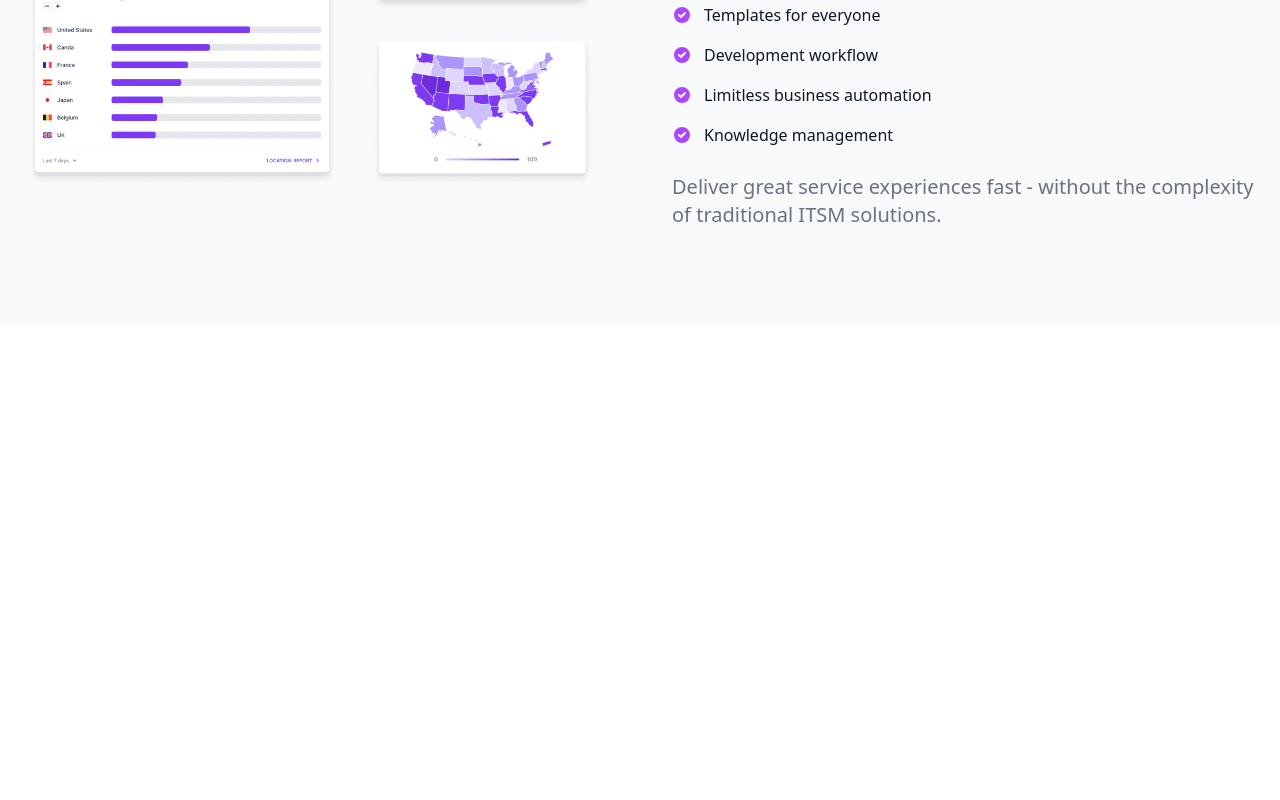
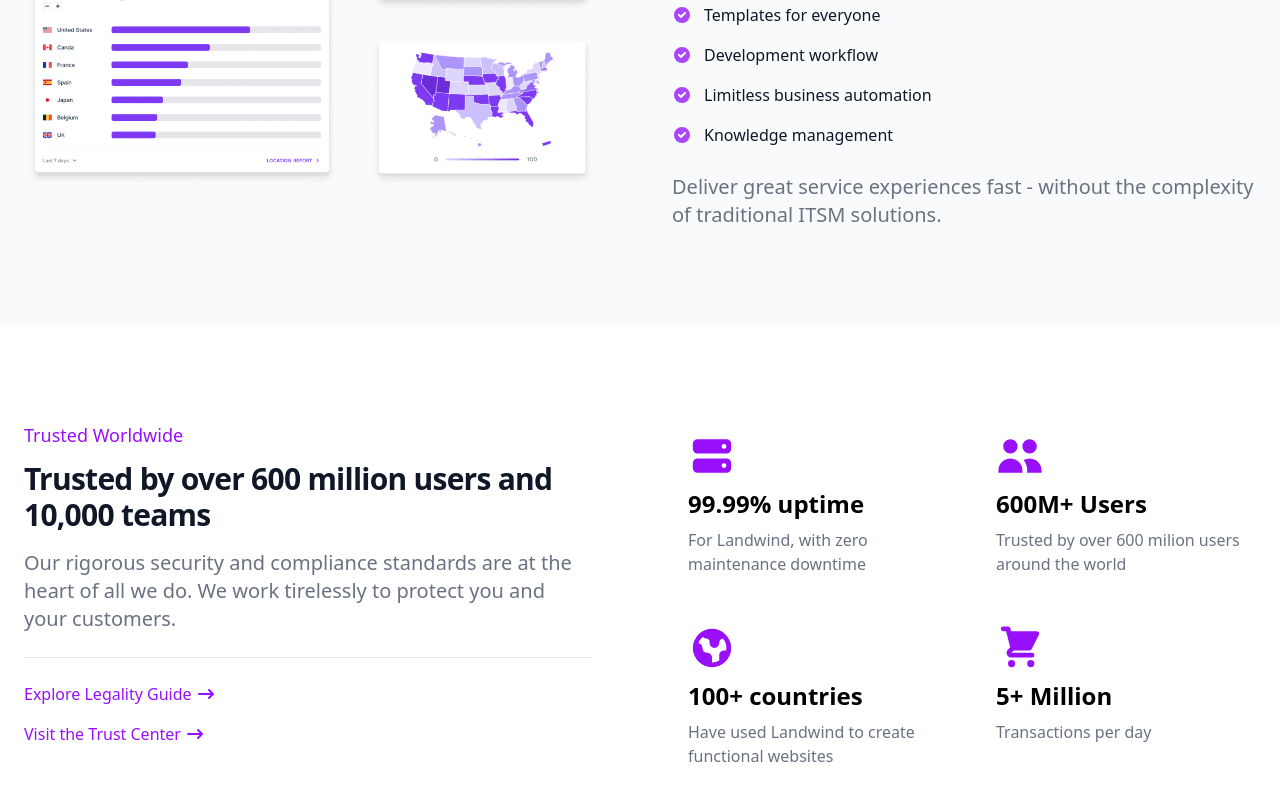
Before and after one commit to MD-Moniruzzaman-Arafat/lws-project-1, a React (Vite) app: page / in a window 1280 px wide. Shown: the part 1519-2319 px from the top of the page. Before the commit the page ends 1844 px from the top, so only its background shows below. Built offline with nearby package versions, Linux system fonts and the light colour scheme.

Commit message:
serviceTwo section component design

```diff
--- a/src/App.jsx
+++ b/src/App.jsx
@@ -3,6 +3,7 @@
 import Header from './components/header/Header'
 import Hero from './components/hero/Hero'
 import ServiceOne from './components/serviceOne/ServiceOne'
+import ServiceTwo from './components/serviceTwo/ServiceTwo'
 
 function App() {
   return (
@@ -11,6 +12,7 @@
       <Hero />
       <CompaniesLogo />
       <ServiceOne />
+      <ServiceTwo />
     </>
   )
 }
--- /dev/null
+++ b/src/components/serviceTwo/ServiceTwo.jsx
@@ -0,0 +1,138 @@
+export default function ServiceTwo() {
+  return (
+    <>
+      <section className="bg-white dark:bg-gray-900">
+        <div className="items-center max-w-screen-xl px-4 py-8 mx-auto lg:grid lg:grid-cols-4 lg:gap-16 xl:gap-24 lg:py-24 lg:px-6">
+          <div className="col-span-2 mb-8">
+            <p className="text-lg font-medium text-purple-600 dark:text-purple-500">
+              Trusted Worldwide
+            </p>
+            <h2 className="mt-3 mb-4 text-3xl font-extrabold tracking-tight text-gray-900 md:text-3xl dark:text-white">
+              Trusted by over 600 million users and 10,000 teams
+            </h2>
+            <p className="font-light text-gray-500 sm:text-xl dark:text-gray-400">
+              Our rigorous security and compliance standards are at the heart of
+              all we do. We work tirelessly to protect you and your customers.
+            </p>
+            <div className="pt-6 mt-6 space-y-4 border-t border-gray-200 dark:border-gray-700">
+              <div>
+                <a
+                  href="#"
+                  className="inline-flex items-center text-base font-medium text-purple-600 hover:text-purple-800 dark:text-purple-500 dark:hover:text-purple-700"
+                >
+                  Explore Legality Guide
+                  <svg
+                    className="w-5 h-5 ml-1"
+                    fill="currentColor"
+                    viewBox="0 0 20 20"
+                    xmlns="http://www.w3.org/2000/svg"
+                  >
+                    <path
+                      fill-rule="evenodd"
+                      d="M12.293 5.293a1 1 0 011.414 0l4 4a1 1 0 010 1.414l-4 4a1 1 0 01-1.414-1.414L14.586 11H3a1 1 0 110-2h11.586l-2.293-2.293a1 1 0 010-1.414z"
+                      clip-rule="evenodd"
+                    ></path>
+                  </svg>
+                </a>
+              </div>
+              <div>
+                <a
+                  href="#"
+                  className="inline-flex items-center text-base font-medium text-purple-600 hover:text-purple-800 dark:text-purple-500 dark:hover:text-purple-700"
+                >
+                  Visit the Trust Center
+                  <svg
+                    className="w-5 h-5 ml-1"
+                    fill="currentColor"
+                    viewBox="0 0 20 20"
+                    xmlns="http://www.w3.org/2000/svg"
+                  >
+                    <path
+                      fill-rule="evenodd"
+                      d="M12.293 5.293a1 1 0 011.414 0l4 4a1 1 0 010 1.414l-4 4a1 1 0 01-1.414-1.414L14.586 11H3a1 1 0 110-2h11.586l-2.293-2.293a1 1 0 010-1.414z"
+                      clip-rule="evenodd"
+                    ></path>
+                  </svg>
+                </a>
+              </div>
+            </div>
+          </div>
+          <div className="col-span-2 space-y-8 md:grid md:grid-cols-2 md:gap-12 md:space-y-0">
+            <div>
+              <svg
+                className="w-10 h-10 mb-2 text-purple-600 md:w-12 md:h-12 dark:text-purple-500"
+                fill="currentColor"
+                viewBox="0 0 20 20"
+                xmlns="http://www.w3.org/2000/svg"
+              >
+                <path
+                  fill-rule="evenodd"
+                  d="M2 5a2 2 0 012-2h12a2 2 0 012 2v2a2 2 0 01-2 2H4a2 2 0 01-2-2V5zm14 1a1 1 0 11-2 0 1 1 0 012 0zM2 13a2 2 0 012-2h12a2 2 0 012 2v2a2 2 0 01-2 2H4a2 2 0 01-2-2v-2zm14 1a1 1 0 11-2 0 1 1 0 012 0z"
+                  clip-rule="evenodd"
+                ></path>
+              </svg>
+              <h3 className="mb-2 text-2xl font-bold dark:text-white">
+                99.99% uptime
+              </h3>
+              <p className="font-light text-gray-500 dark:text-gray-400">
+                For Landwind, with zero maintenance downtime
+              </p>
+            </div>
+            <div>
+              <svg
+                className="w-10 h-10 mb-2 text-purple-600 md:w-12 md:h-12 dark:text-purple-500"
+                fill="currentColor"
+                viewBox="0 0 20 20"
+                xmlns="http://www.w3.org/2000/svg"
+              >
+                <path d="M9 6a3 3 0 11-6 0 3 3 0 016 0zM17 6a3 3 0 11-6 0 3 3 0 016 0zM12.93 17c.046-.327.07-.66.07-1a6.97 6.97 0 00-1.5-4.33A5 5 0 0119 16v1h-6.07zM6 11a5 5 0 015 5v1H1v-1a5 5 0 015-5z"></path>
+              </svg>
+              <h3 className="mb-2 text-2xl font-bold dark:text-white">
+                600M+ Users
+              </h3>
+              <p className="font-light text-gray-500 dark:text-gray-400">
+                Trusted by over 600 milion users around the world
+              </p>
+            </div>
+            <div>
+              <svg
+                className="w-10 h-10 mb-2 text-purple-600 md:w-12 md:h-12 dark:text-purple-500"
+                fill="currentColor"
+                viewBox="0 0 20 20"
+                xmlns="http://www.w3.org/2000/svg"
+              >
+                <path
+                  fill-rule="evenodd"
+                  d="M10 18a8 8 0 100-16 8 8 0 000 16zM4.332 8.027a6.012 6.012 0 011.912-2.706C6.512 5.73 6.974 6 7.5 6A1.5 1.5 0 019 7.5V8a2 2 0 004 0 2 2 0 011.523-1.943A5.977 5.977 0 0116 10c0 .34-.028.675-.083 1H15a2 2 0 00-2 2v2.197A5.973 5.973 0 0110 16v-2a2 2 0 00-2-2 2 2 0 01-2-2 2 2 0 00-1.668-1.973z"
+                  clip-rule="evenodd"
+                ></path>
+              </svg>
+              <h3 className="mb-2 text-2xl font-bold dark:text-white">
+                100+ countries
+              </h3>
+              <p className="font-light text-gray-500 dark:text-gray-400">
+                Have used Landwind to create functional websites
+              </p>
+            </div>
+            <div>
+              <svg
+                className="w-10 h-10 mb-2 text-purple-600 md:w-12 md:h-12 dark:text-purple-500"
+                fill="currentColor"
+                viewBox="0 0 20 20"
+                xmlns="http://www.w3.org/2000/svg"
+              >
+                <path d="M3 1a1 1 0 000 2h1.22l.305 1.222a.997.997 0 00.01.042l1.358 5.43-.893.892C3.74 11.846 4.632 14 6.414 14H15a1 1 0 000-2H6.414l1-1H14a1 1 0 00.894-.553l3-6A1 1 0 0017 3H6.28l-.31-1.243A1 1 0 005 1H3zM16 16.5a1.5 1.5 0 11-3 0 1.5 1.5 0 013 0zM6.5 18a1.5 1.5 0 100-3 1.5 1.5 0 000 3z"></path>
+              </svg>
+              <h3 className="mb-2 text-2xl font-bold dark:text-white">
+                5+ Million
+              </h3>
+              <p className="font-light text-gray-500 dark:text-gray-400">
+                Transactions per day
+              </p>
+            </div>
+          </div>
+        </div>
+      </section>
+    </>
+  )
+}
```
